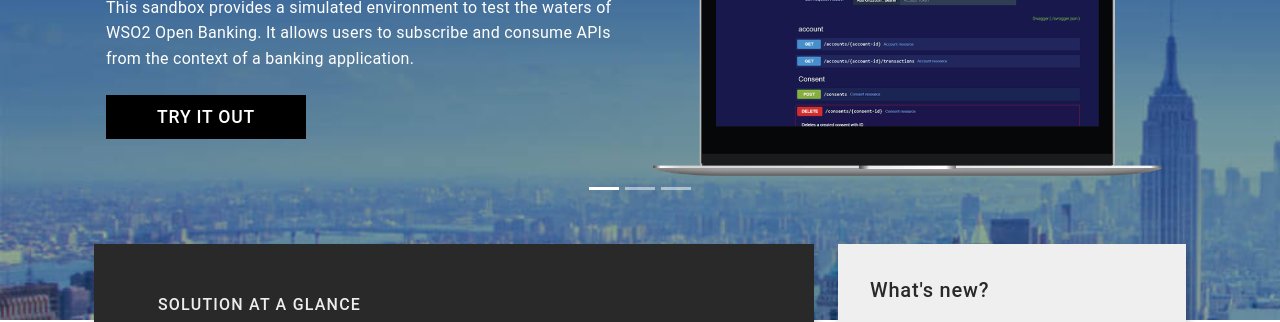
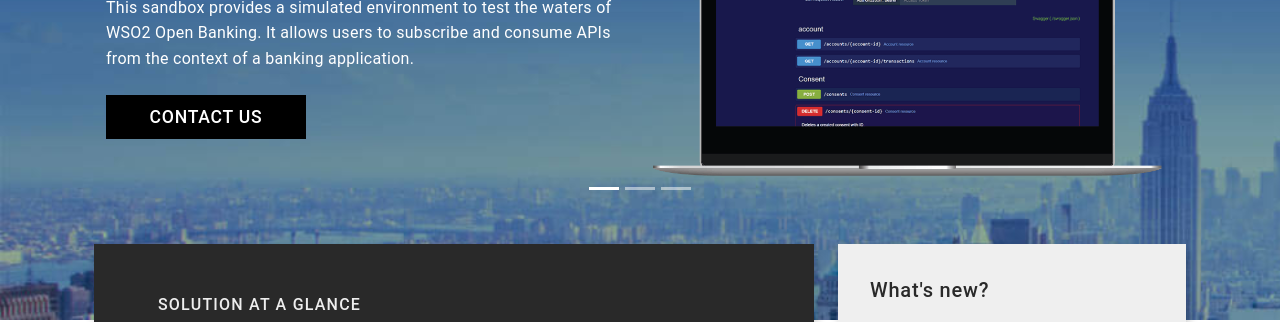
Before and after one commit to wso2/demo-open-banking.github.io, a Jekyll site: the page built from index.html, in a window 1280 px wide. Shown: the part 247-569 px from the top of the page. Built offline with Jekyll 4.4.1, drawn with Linux system fonts in a browser that asks for light colours.

Commit message:
Update index.html

```diff
--- a/index.html
+++ b/index.html
@@ -21,7 +21,7 @@ sm-decription: text
                      <p>This sandbox provides a simulated environment to test the waters of WSO2 Open Banking. It allows users
                         to subscribe and consume APIs from the context of a banking application.
                      </p>
-                     <a href="https://wso2.com/contact/?src=open-banking" class="cButton cDownloadButton">Try it out</a>
+                     <a href="https://wso2.com/contact/?src=open-banking" class="cButton cDownloadButton">Contact Us</a>
                   </div>
                   <div class="cSliderImage col-sm-12 col-md-6 col-lg-6">
                      <img src="/img/demo-pc.png"/>
```
